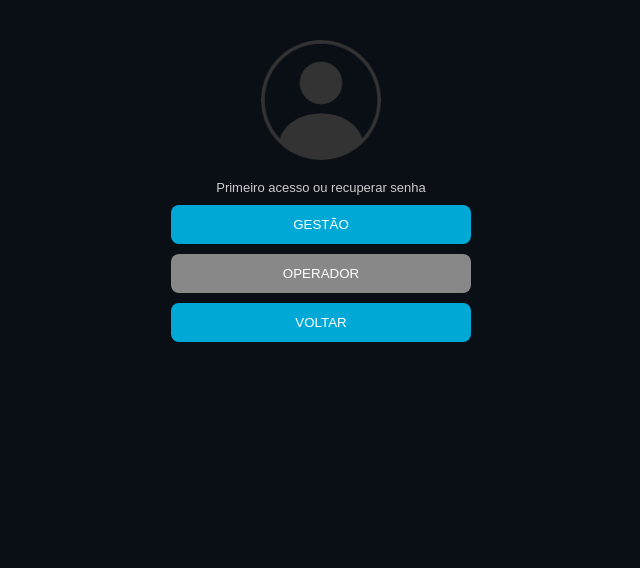
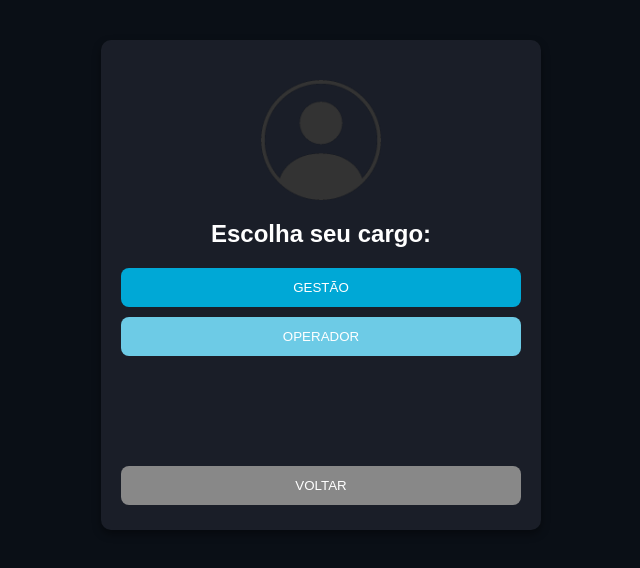
Before and after one commit to gabriel-felix-dev/sistema-de-cancelas, a plain HTML site: page tela_escolha/escolha.html in a window 1280 px wide. Shown: the whole page, without its empty margins (319-959 px from the left). Drawn offline with Linux system fonts and the light colour scheme.

Commit message:
main: melhoria da estrutura e da estilização da tela de escolha dos funcionários

```diff
--- a/tela_escolha/escolha.html
+++ b/tela_escolha/escolha.html
@@ -13,11 +13,11 @@
             <img src="../imgs/icon_usuario.png" class="foto-usuario">
         </div>
 
-        <a href="#" class="link">Primeiro acesso ou recuperar senha</a>
+        <h2>Escolha seu cargo: </h2>
 
-        <a href="../login_gestao/login_gestao.html"><button class="btn-entrar">GESTÃO</button></a>
-        <a href="../login_operador/login_operador.html"><button class="btn-cinza">OPERADOR</button></a>
-        <a href="../index.html"><button class="btn-entrar">VOLTAR</button></a>
+        <a href="../login_gestao/login_gestao.html"><button class="btn-entrar-1">GESTÃO</button></a>
+        <a href="../login_operador/login_operador.html"><button class="btn-entrar-2">OPERADOR</button></a>
+        <a href="../index.html"><button class="btn-cinza">VOLTAR</button></a>
 
     </div>
 
--- a/tela_escolha/style.css
+++ b/tela_escolha/style.css
@@ -10,9 +10,16 @@ a{
 }
 
 .container {
-    width: 300px;
+    max-width: 400px;
+    height: 450px;
     margin: 40px auto;
+    padding: 20px;
+    background: #1a1e28;
+    border-radius: 10px;
+    box-shadow: 0 4px 8px rgba(0, 0, 0, 0.4);
+    align-items: center;
     text-align: center;
+    color: white;
 }
 
 .foto-usuario {
@@ -49,7 +56,7 @@ a{
 
 }
 
-.btn-entrar {
+.btn-entrar-1 {
     background: #00a8d6;
     width: 100%;          /* mesmo tamanho dos inputs */
     padding: 12px;
@@ -59,6 +66,28 @@ a{
     border: none;
     color: white;
     cursor: pointer;
+}
+
+.btn-entrar-1:hover{
+    background: #8cdcf1;
+    transform: scale(1.05);
+}
+
+.btn-entrar-2 {
+    background: #6dcbe6;
+    width: 100%;          /* mesmo tamanho dos inputs */
+    padding: 12px;
+    margin: 10px auto;    /* centraliza horizontalmente */
+    display: block;       /* garante que a largura funcione certinho */
+    border-radius: 8px;
+    border: none;
+    color: white;
+    cursor: pointer;
+}
+
+.btn-entrar-2:hover{
+    background: #32b5da;
+    transform: scale(1.05);
 }
 
 .btn-cinza {
@@ -71,4 +100,10 @@ a{
     border: none;
     color: white;
     cursor: pointer;
+    margin-top: 110px;
 }
+
+.btn-cinza:hover{
+    background: #bdbdbd;
+    transform: scale(1.05);
+}
```
